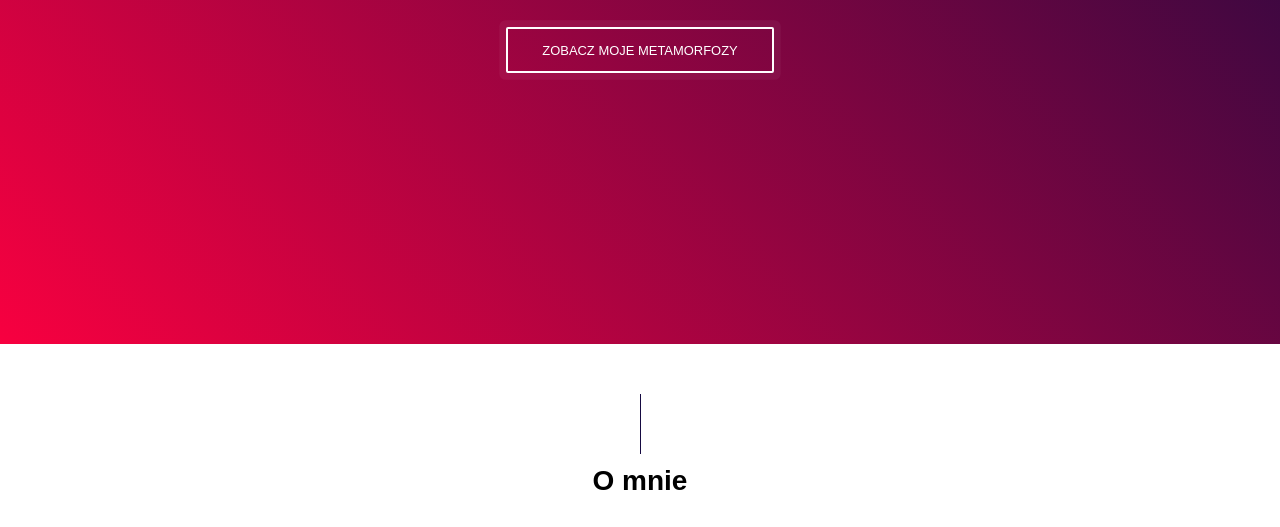
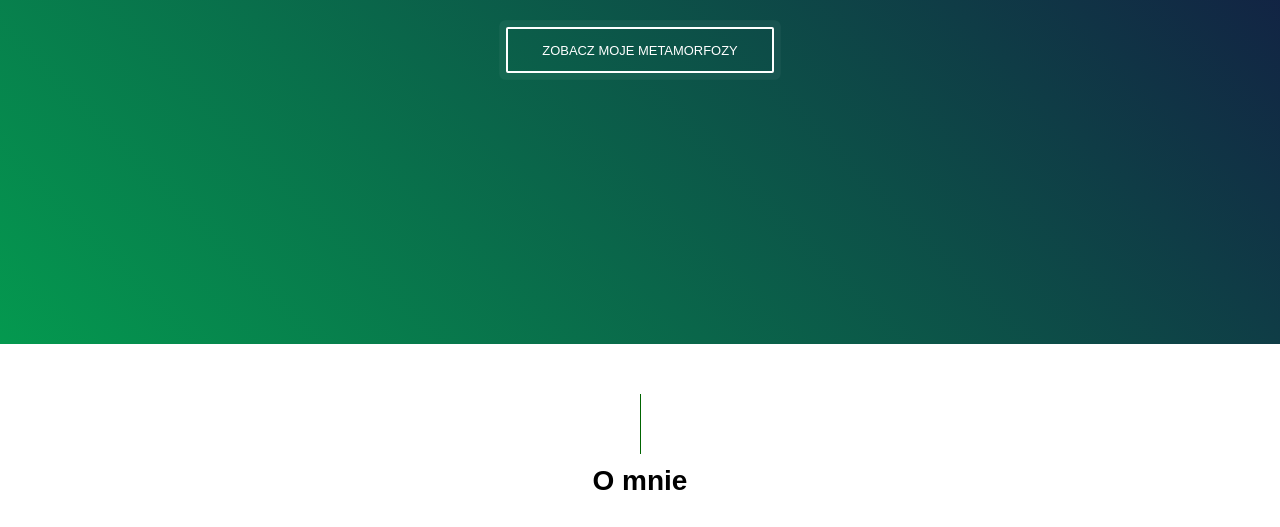
Before and after one commit to wiktoriamaslanka/CAD, a plain HTML site: page index.html in a window 1280 px wide. Shown: the part 376-903 px from the top of the page. Drawn offline with Linux system fonts and the light colour scheme; a web font is replaced by a local one.

Commit message:
Update styles.css

```diff
--- a/css/styles.css
+++ b/css/styles.css
@@ -144,7 +144,7 @@ footer img {
 }
 
 .rgba-gradient {
-    background: linear-gradient(45deg, #f80040, #150941 100%);
+    background: linear-gradient(45deg, #04994f, #150941 100%);
 }
 
 #intro-section {
@@ -208,7 +208,7 @@ section {
 .section-dash {
     width: 1px;
     height: 60px;
-    background-color: #150941;
+    background-color: darkgreen;
 }
 
 .center-element {
```
